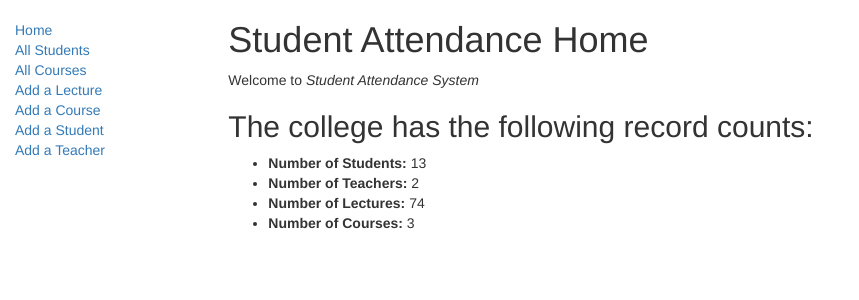
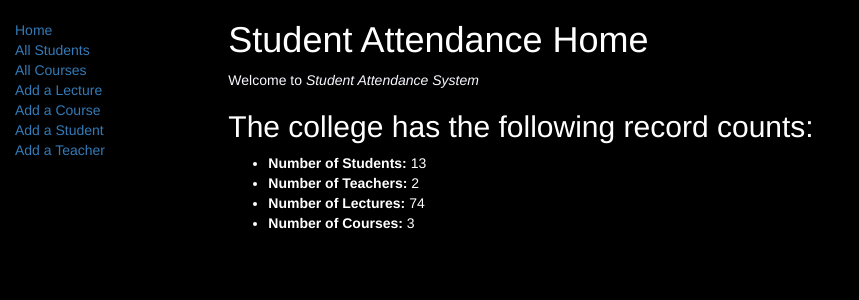
Before and after one commit to aditi1695/AttendanceSystem, a Django app: page /image/ in a window 1280 px wide. Shown: the top 300 px of the page, without its empty margins (0-859 px from the left). Run offline with Django 3.2, Linux system fonts and the light colour scheme; data comes from the database, SQL or seed files in the repository; some libraries are stand-ins or nearby versions.

Commit message:
Update_basic_generic.html
Try this on your system.

```diff
--- a/image/templates/base_generic.html
+++ b/image/templates/base_generic.html
@@ -13,7 +13,13 @@
   {% load static %}
   <link rel="stylesheet" href="{% static 'css/styles.css' %}">
 </head>
-
+<style>
+body {background-color: black;}
+h1   {color: white;}
+h2   {color: white;}
+p    {color: ghostwhite;}
+li    {color: white;}
+</style>
 <body>
 
   <div class="container-fluid">
@@ -21,7 +27,9 @@
     <div class="row">
       <div class="col-sm-2">
       {% block sidebar %}
+
       <ul class="sidebar-nav">
+
           <li><a href="{% url 'homepage' %}">Home</a></li>
           <li><a href="{% url 'students' %}">All Students</a></li>
           <li><a href="{% url 'courses' %}">All Courses</a></li>
@@ -29,7 +37,6 @@
           <li><a href="{% url 'course_create' %}">Add a Course</a></li>
           <li><a href="{% url 'student_create' %}">Add a Student</a></li>
           <li><a href="{% url 'teacher_create' %}">Add a Teacher</a></li>
-
       </ul>
      {% endblock %}
       </div>
```
